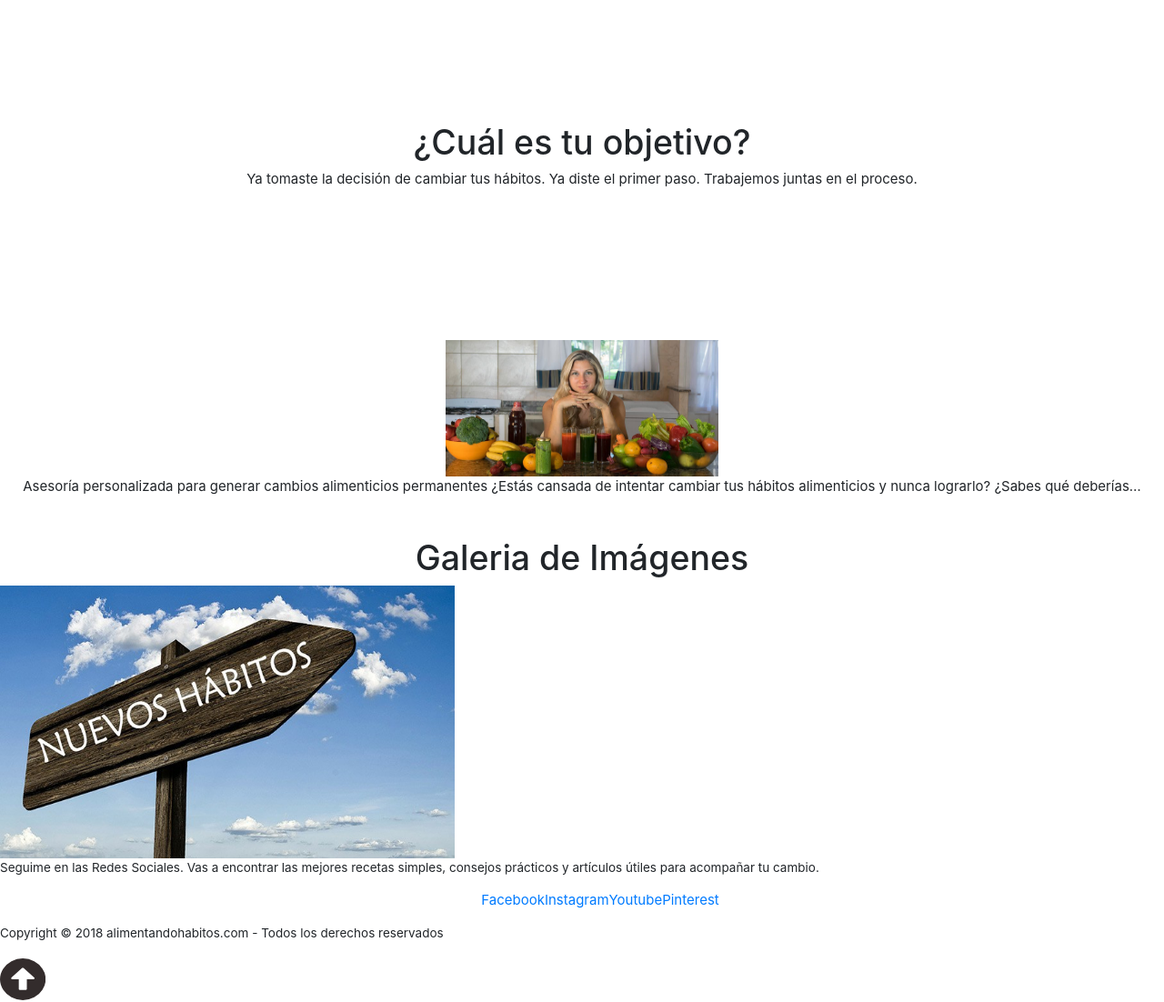
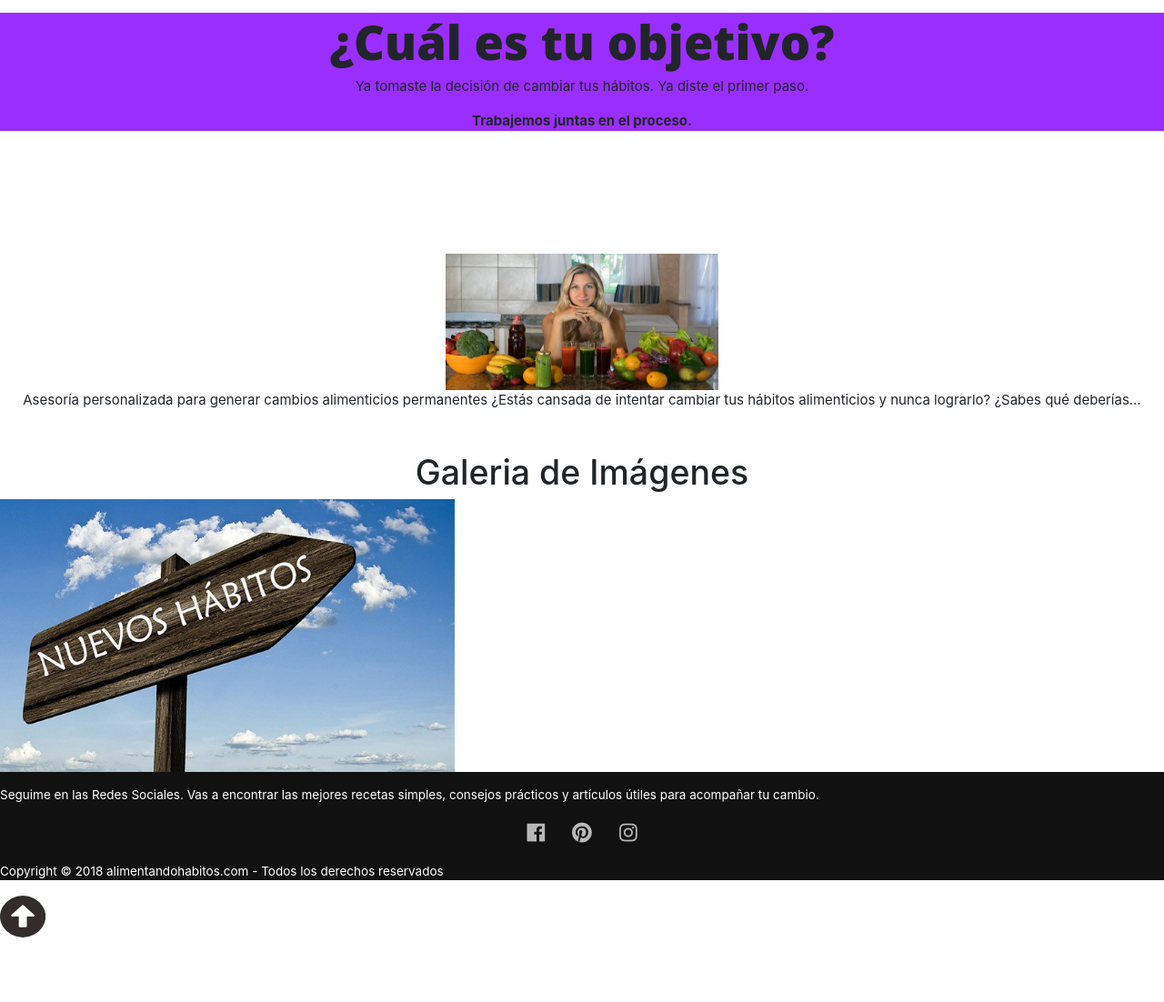
Before and after one commit to jrompani/Alimentando-Habitos, a plain HTML site: page index.html in a window 1280 px wide. Shown: the part 1180-2282 px from the top of the page at 91% size. After the commit the page ends 2213 px from the top, so only its background shows below. Drawn offline with nearby package versions, Linux system fonts and the light colour scheme; files that its build step writes are made by us from their sources.

Commit message:
subiendo archivos

```diff
--- a/index.html
+++ b/index.html
@@ -12,7 +12,7 @@
 
 	<!-- FUENTES -->
 
-	<link href="https://fonts.googleapis.com/css?family=Open+Sans:400,700,700i" rel="stylesheet">
+	<link href="https://fonts.googleapis.com/css?family=Open+Sans:400,700,800" rel="stylesheet">
 
 	<!-- CARGAR ICONOS -->
 
@@ -33,10 +33,10 @@
 					<img src="Imagenes\logo_circular.png" width="100px" height="100px" alt="logo">
 				</a>
 
-				<button type="button" class="boton-buscar" data-toggle="collapse" data-target="#bloque-buscar" aria-expanded="false">
+				<button type="button" class="boton-buscar" data-toggle="collapse" href="#bloque-buscar" aria-expanded="false">
                     <i class="fa fa-search" aria-hidden="true"></i>
                 </button>
-				<button type="button" class="boton-menu hidden-md-up" data-toggle="collapse" data-target="#menu-principal" aria-expanded="false">
+				<button type="button" class="boton-menu" data-toggle="collapse" href="#menu-principal" aria-expanded="false">
                     <i class="fa fa-bars" aria-hidden="true"></i>
                     </button>
 
@@ -64,7 +64,7 @@
 
 		<div class="texto-encabezado text-center">
 		    <div class="contenedor">
-                <h1 class="display-4">Cambiá tus hábitos Transformá tu vida</h1>
+                <h1 class="titulo display-4">Cambiá tus hábitos Transformá tu vida</h1>
 
 
                 <p style="font-size:2rem">Propuestas simples y prácticas para incorporar hábitos alimenticios saludables. No empieces una dieta que terminará algún día sino un estilo de vida que dure para siempre.
@@ -124,9 +124,10 @@
 
 
 	<section class="objetivo">
-        <div class="contenedor2 text-center">
-		<h1>¿Cuál es tu objetivo?</h1>
-		<p>Ya tomaste la decisión de cambiar tus hábitos. Ya diste el primer paso. Trabajemos juntas en el proceso.</p>
+        <div class="contenedor-objetivo text-center">
+		<h1 class="display-4">¿Cuál es tu objetivo?</h1>
+            <p>Ya tomaste la decisión de cambiar tus hábitos. Ya diste el primer paso.</p>
+            <p><strong>Trabajemos juntas en el proceso.</strong></p>
 		</div>
 	</section>
 
@@ -146,15 +147,14 @@
 	</section>
 
 
-	<footer class="pie-de-pagina p-y-9 " role="conteninfo">
+	<footer class="pie-de-pagina" role="conteninfo">
 		<p>Seguime en las Redes Sociales. Vas a encontrar las mejores recetas simples, consejos prácticos y artículos útiles para acompañar tu cambio.</p>
 
 		<div class="container">
             <ul class="apps">
-               <li><a href="#">Facebook</a></li>
-               <li><a href="#">Instagram</a></li>
-               <li><a href="#">Youtube</a></li>
-               <li><a href="#">Pinterest</a></li>
+                <li><a href="#"><i class="fab fa-facebook" aria-hidden="true"></i></a></li>
+               <li><a href="#"><i class="fab fa-pinterest" aria-hidden="true"></i></a></li>
+               <li><a href="#"><i class="fab fa-instagram" aria-hidden="true"></i></a></li>
             </ul>
         </div>
 
--- a/scss/estilos.scss
+++ b/scss/estilos.scss
@@ -153,6 +153,10 @@ color: $principal;
     margin-top: 6rem;
 }
 
+.contenedor-objetivo {
+    background: $principal;
+}
+
 .btn-bajar {
     margin-top: 1rem;
     font-size: 2rem;
@@ -170,16 +174,23 @@ color: $principal;
 .imagenes h1 {
     text-align: center;
 }
-
-
-
+.contenedor-objetivo h1{
+    font-family: 'Open Sans', bold;
+    font-weight: 800;
+}
 
 /* ESTILO PIE DE PAGINA */
 
 
+.pie-de-pagina {
+    background: #111;
+}
+
 .pie-de-pagina p {
     text-align: left ;
     font-size: .9rem;
+    color: white;
+    padding: 1rem 0 0 0;
 }
 
 
@@ -187,10 +198,24 @@ color: $principal;
     display: flex;
     list-style: none;
     justify-content: center;
+    margin: 0;
+    padding: 0;
 }
 
 .pie-de-pagina .apps ul li {
-    color: #fff;
+    color: white;
+}
+
+.pie-de-pagina .apps a {
+    color: white;
+    font-size: 1.5rem;
+    margin: 0 1rem;
+    opacity: .7;
+}
+
+.pie-de-pagina .apps a:hover {
+    opacity: 1;
+    transition: all .5s ease;
 }
 
 
```
Also changed, not shown: css/estilos.css, 1 other file.
